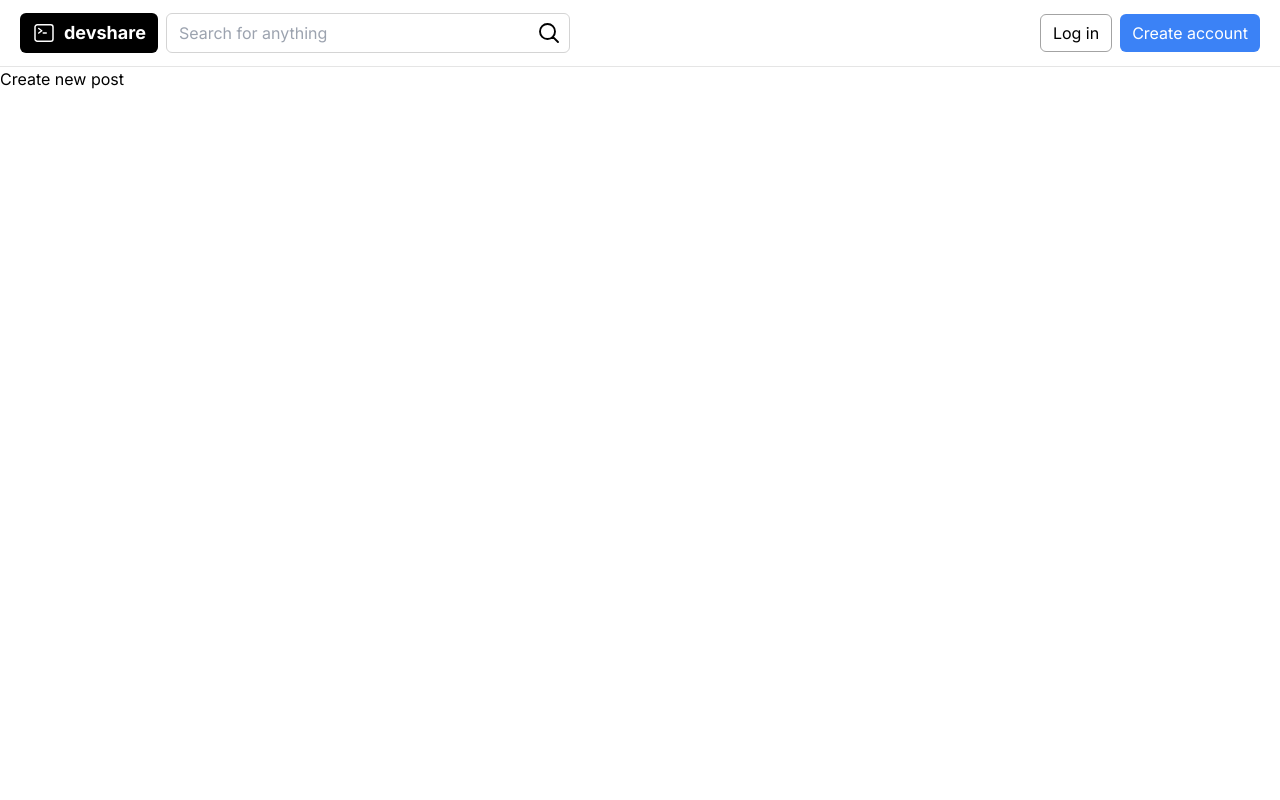
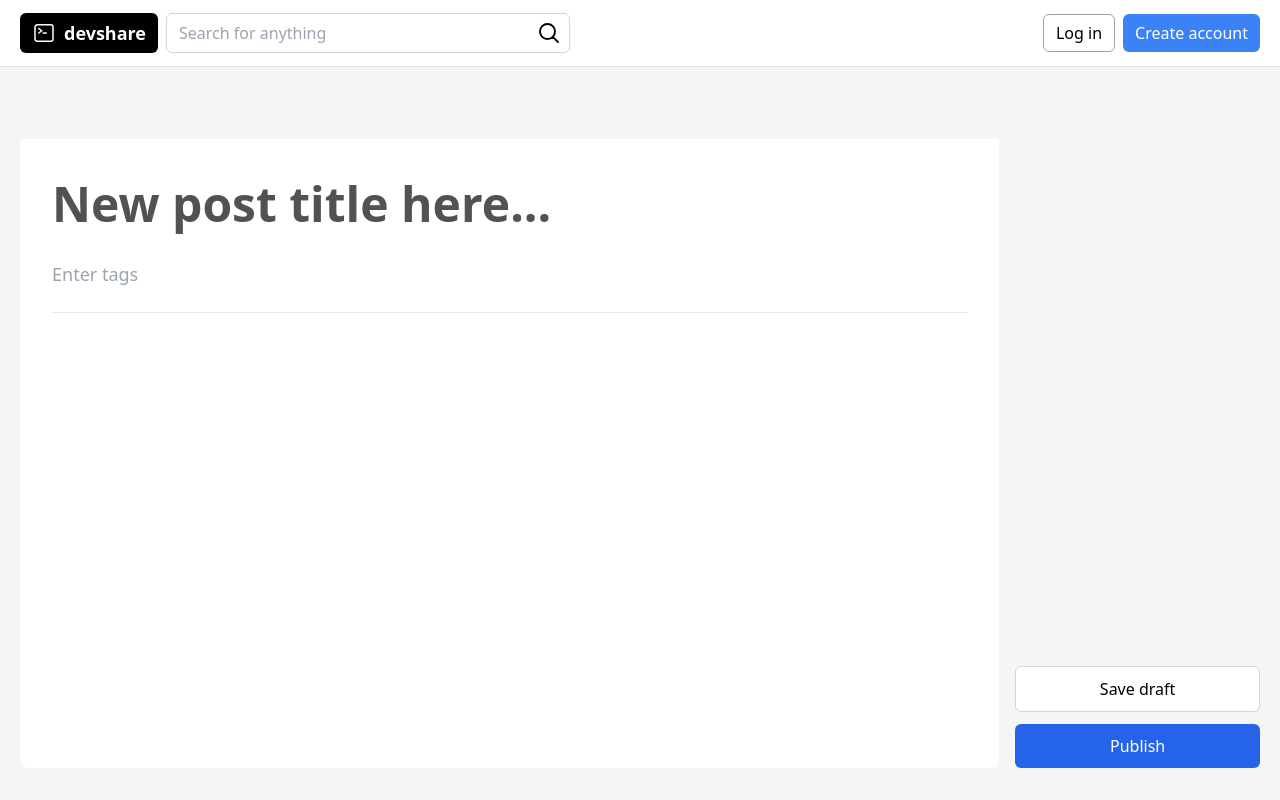
Before and after one commit to Lindrit-Sulaj/Devshare, a Next.js app: page /new in a window 1280 px wide. Built offline with nearby package versions, Linux system fonts and the light colour scheme; no server answers.

Commit message:
Created `NewPost` component

```diff
--- /dev/null
+++ b/actions/posts.ts
@@ -0,0 +1,6 @@
+import prisma from "@/lib/prisma"
+
+"use server"
+
+async function createPost() {
+}
--- a/app/layout.tsx
+++ b/app/layout.tsx
@@ -1,11 +1,8 @@
 import './globals.css'
 import type { Metadata } from 'next'
-import { Inter } from 'next/font/google'
 import AuthProvider from './AuthProvider'
 import { Navbar, ClientProvider } from '@/components'
 import LoginModal from '@/components/modal/LoginModal'
-
-const inter = Inter({ subsets: ['latin'] })
 
 export const metadata: Metadata = {
   title: 'Create Next App',
@@ -19,7 +16,7 @@ export default async function RootLayout({
 }) {
   return (
     <html lang="en">
-      <body className={`${inter.className} flex flex-col lg:flex-row`}>
+      <body className={`flex flex-col lg:flex-row`}>
         <AuthProvider>
           <ClientProvider>
             <LoginModal />
--- a/app/new/page.tsx
+++ b/app/new/page.tsx
@@ -1,9 +1,28 @@
-import React from 'react'
+import React from 'react';
+import { ReactMarkdown } from 'react-markdown/lib/react-markdown';
+import remarkGfm from 'remark-gfm';
+import { NewPost } from '@/components';
+
+const markdown = `A paragraph with *emphasis* and **strong importance**.
+
+> A block quote with ~strikethrough~ and a URL: https://reactjs.org.
+
+* Lists
+* [ ] todo
+* [x] done
+
+A table:
+
+| a | b |
+| - | - |
+`
 
 export default function NewPostPage() {
   return (
-    <main className='mt-[67px]'>
-      Create new post
+    <main className='mt-[67px] px-5 w-full h-[calc(100vh-67px)] bg-neutral-100'>
+      <div className='w-full max-w-screen-xl mx-auto lg:py-8 h-full'>
+        <NewPost />
+      </div>
     </main>
   )
 }
--- /dev/null
+++ b/components/NewPost.tsx
@@ -0,0 +1,56 @@
+"use client"
+import React, { useState } from 'react'
+
+interface PostProps {
+  title: string;
+  tags: string[];
+  body: string;
+  setTitle?: any;
+  setTags?: any;
+  setBody?: any;
+}
+
+export default function NewPost() {
+  const [title, setTitle] = useState<string>("");
+  const [tags, setTags] = useState<string[]>([]);
+  const [body, setBody] = useState<string>("")
+
+  return (
+    <section className='flex gap-4 overflow-y-auto h-full'>
+      <div className='bg-white w-4/5 h-full rounded-lg'>
+        <div className="h-10 bg-neutral-100 w-full"></div>
+        <Create
+          title={title}
+          setTitle={setTitle}
+          tags={tags}
+          setTags={setTags}
+          body={body}
+          setBody={setBody} />
+      </div>
+      <div className='w-1/5 h-full flex flex-col justify-end gap-3'>
+        <button className='px-4 py-[10px] rounded-md border-solid border-[1px] border-neutral-300 bg-white hover:underline'>Save draft</button>
+        <button className='px-4 py-[10px] text-white rounded-md bg-blue-600 font-medium hover:underline'>Publish</button>
+      </div>
+    </section>
+  )
+}
+
+function Create({ title, tags, body, setTitle, setTags, setBody }: PostProps) {
+  return (
+    <form className='p-8'>
+      <input value={title} onChange={(e) => setTitle(e.target.value)} className='lg:text-5xl font-extrabold placeholder:text-neutral-600 outline-none whitespace-normal w-full' type="text" placeholder='New post title here...' />
+      <div className='my-6'>
+        <input className='text-lg outline-none' type="text" placeholder='Enter tags' />
+      </div>
+      <hr />
+    </form>
+  )
+}
+
+export function Preview() {
+  return (
+    <div>
+      Preview
+    </div>
+  )
+}
--- a/components/index.ts
+++ b/components/index.ts
@@ -2,10 +2,12 @@ import Post from "./Post";
 import Topics from "./Topics";
 import Navbar from "./Navbar";
 import ClientProvider from "./ClientContext";
+import NewPost from "./NewPost";
 
 export {
   Post,
   Topics,
   Navbar,
-  ClientProvider
+  ClientProvider,
+  NewPost
 }
--- a/next.config.js
+++ b/next.config.js
@@ -1,4 +1,8 @@
 /** @type {import('next').NextConfig} */
-const nextConfig = {}
+const nextConfig = {
+  experimental: {
+    serverActions: true
+  }
+}
 
 module.exports = nextConfig
--- a/package.json
+++ b/package.json
@@ -21,6 +21,8 @@
     "postcss": "8.4.25",
     "react": "18.2.0",
     "react-dom": "18.2.0",
+    "react-markdown": "^8.0.7",
+    "remark-gfm": "^3.0.1",
     "tailwindcss": "3.3.2",
     "typescript": "5.1.6"
   },
```
Also changed, not shown: actions/createPost.ts (deleted), 1 other file (tests, documents, lock files or other folders).
